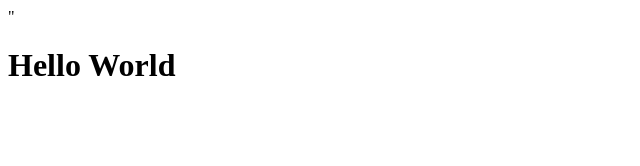
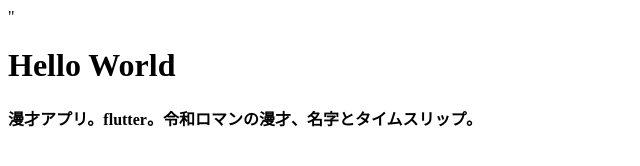
Before and after one commit to orangeBeens/manzai-animation-factory, a plain HTML site: page index.html in a window 1280 px wide. Shown: the whole page, without its empty margins (0-640 px from the left). Drawn offline with Linux system fonts and the light colour scheme.

Commit message:
検索引っかかるかテスト

```diff
--- a/index.html
+++ b/index.html
@@ -1 +1,2 @@
 "<h1>Hello World</h1>
+<b>漫才アプリ。flutter。令和ロマンの漫才、名字とタイムスリップ。</b>
```
